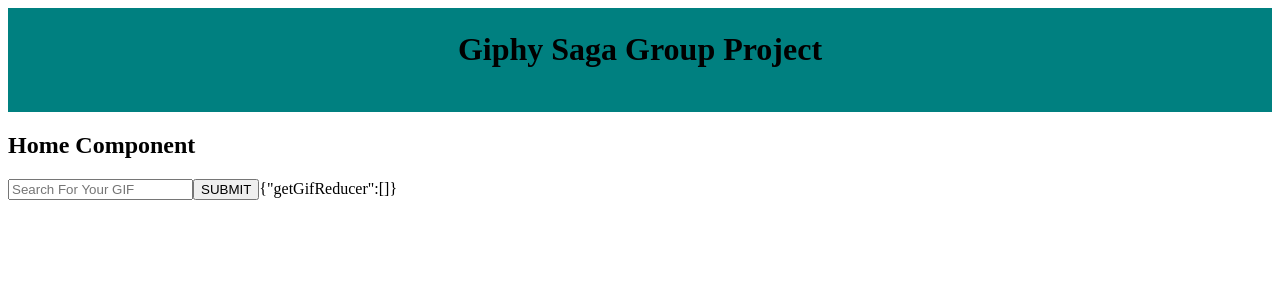
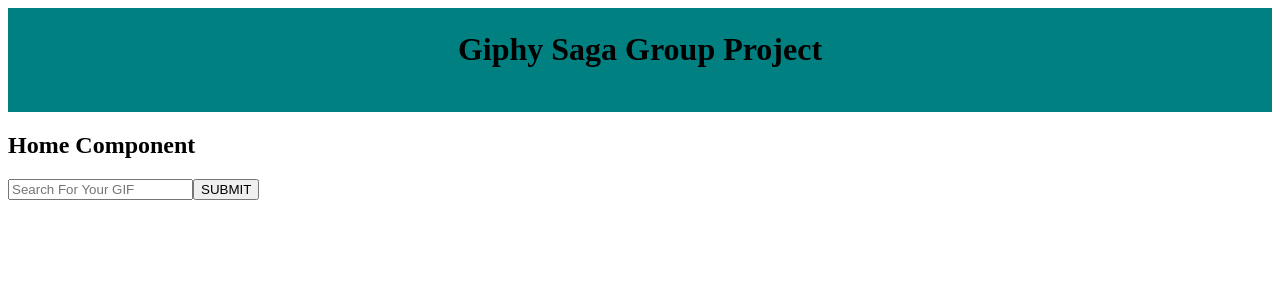
Before and after one commit to michaelodonnell321/group-giphy-saga-project-master, a React (Create React App) app: page /#/ in a window 1280 px wide. Shown: the top 300 px of the page. Built offline with nearby package versions, Linux system fonts and the light colour scheme.

Commit message:
adds render to Dom

```diff
--- a/src/components/Home/Home.jsx
+++ b/src/components/Home/Home.jsx
@@ -46,15 +46,16 @@
             <input onChange={this.handleChange} type='text' placeholder='Search For Your GIF'/>
             <button onClick={this.handleClick}>SUBMIT</button>
             {/* loop through the store (mapStateToProps) and render each item onto the DOM in a div */}
-            {/* {this.props.reduxStore.getGifReducer.data.map(gif => {
+                {this.props.reduxStore.getGifReducer.map(gif => {
                 return (
                     <div>
-                        {gif}
+                        <img src={gif.images.downsized.url} />
+                        <button>Favorite</button>
                     </div>
                 )
-            })} */}
+            })}
 
-                {JSON.stringify(this.props.reduxStore)}
+                {/* {JSON.stringify(this.props.reduxStore.getGifReducer)} */}
             </div>
         )
     }
```
